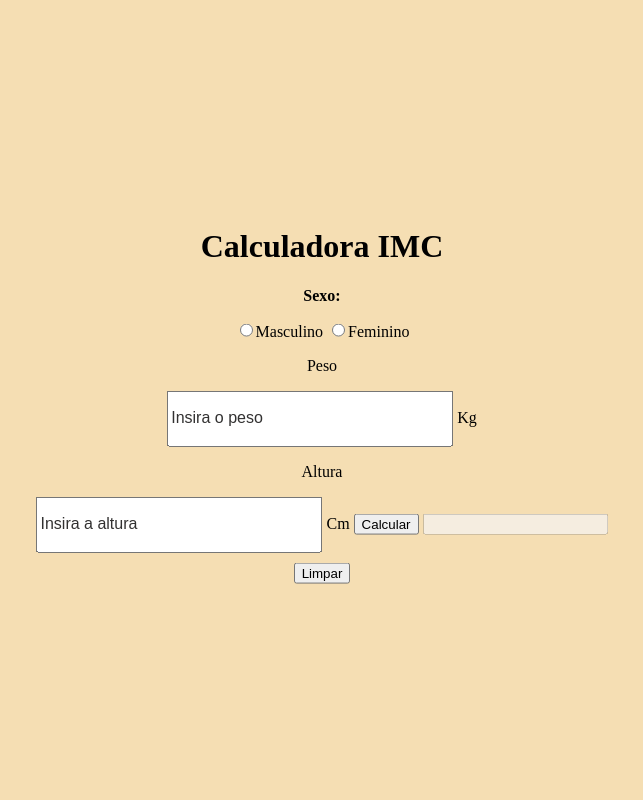
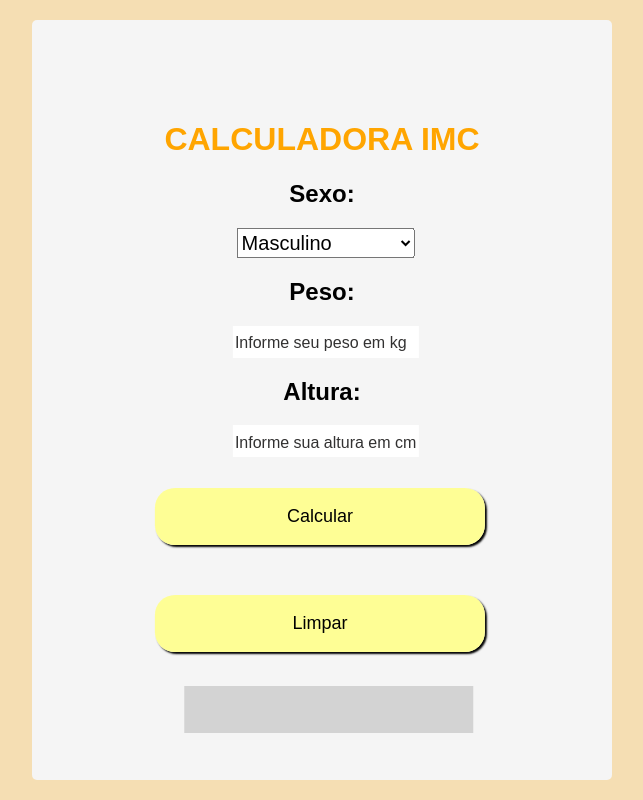
Before and after one commit to Soares007/calculadora-imc-fatec, a plain HTML site: page index.html in a window 1280 px wide. Shown: the whole page, without its empty margins (318-961 px from the left). Drawn offline with Linux system fonts and the light colour scheme.

Commit message:
Calculadora versão Final

```diff
--- a/index.html
+++ b/index.html
@@ -1,6 +1,5 @@
 <!DOCTYPE html>
 <html lang="pt-br">
-
 <head>
     <meta charset="UTF-8">
     <meta http-equiv="X-UA-Compatible" content="IE=edge">
@@ -8,29 +7,27 @@
     <link rel="stylesheet" href="style.css">
     <title>CALCULADORA IMC</title>
 </head>
+<body>
+    <div class="card">
+    <h1>CALCULADORA IMC</h1>
+    <form>
+        <h2>Sexo:</h2>
+        <select name="sexo" id="sexo">
+            <option value="M">Masculino</option>
+            <option value="F">Feminino</option>
+        </select>
+        <p><h2>Peso:</h2></p>
+        <input class="infos" type="number" id="peso" placeholder="Informe seu peso em kg">
+        <p><h2>Altura:</h2></p>
+        <input class="infos" type="number" id="altura" placeholder="Informe sua altura em cm">
+        <p><input id='btn_calcular' class='botao' type="button" value="Calcular"></p>
+        <br>
+        <p><input id="btn_reset" type="reset" class="botao" value="Limpar"></p>
+        <br>
+        <input type="text" id="result" disabled>
 
-<body>
-    <header>
-        <div class="container">
-        <h1 class="title">Calculadora IMC</h1>
-        <p class="text"><b>Sexo:</b></p>
-        <input type="radio" name="sexo" value="M">Masculino</input>
-        <input type="radio" name="sexo" value="F">Feminino</input>
-        <p class="text">Peso</p>
-        <input class="replybox" type="number" id="peso" placeholder="Insira o peso"></input>
-        <span class="medida">Kg</span>
-        <p class="text">Altura</p>
-        <input class="replybox" type="number" id="altura" placeholder="Insira a altura"></input>
-        <span class="medida">Cm</span>
-
-        <input id='btn_calcular' class='btnCalcular' type="button" value="Calcular">
-        <input type="text" id="result" disabled></input>
-        <button type="reset" class="btnReset" value="Limpar">Limpar</button>
-        </form>
-        </div>
-    </header>
-
+    </form>
+    </div>
     <script type="text/javascript" src="script.js"></script>
 </body>
-
 </html>
--- a/style.css
+++ b/style.css
@@ -1,34 +1,96 @@
-body{
+body {
+  padding: 0;
+  margin: 0;
+  display: flex;
+  justify-content: center;
   background-color: wheat;
+  font-family: Arial, Helvetica, sans-serif;
 }
 
-header{
+.card {
+  padding: 5rem 5rem 5rem 5rem;
+  background-color: whitesmoke;
+  position: absolute;
+  width: 420px;
+  height: 600px;
+  left: 0;
+  right: 0;
+  margin: auto;
+  top: 50vh;
+  transform: translateY(-50%);
+  border-radius: 5px;
+}
+
+.botao {
+  text-align: center;
+  font-size: 18px;
+  width: 100%;
+  padding: 18px;
+  background-color: rgba(255, 255, 145, 0.951);
+  color: black;
+  cursor: pointer;
+  border: none;
+  transform: translateY(25%) translateX(3%);
+}
+
+select {
+  width: 178px;
+  height: 30px;
+  font-size: 20px;
+  transform: translateX(70%);
+}
+
+h1 {
+  align-items: center;
+  text-align: center;
+  color: orange;
+}
+
+h2 {
   align-items: center;
   text-align: center;
   color: black;
 }
 
-.replybox {
-  height: 50px;
-  width: 278px;
-}
-
-.container {
-
-  border: 5px skyblue;
-  margin: auto;
-  text-align: center;
-  position: absolute;
-  top: 50%;
-  left: 50%;
-  transform: translate(-50%, -50%);
+#peso {
+  border: none;
+  width: 182px;
+  height: 30px;
+  font-size: 20px;
+  transform: translateX(65%);
 }
 
 
-form{
-  display: flex;
-  flex-direction: column;
-  align-items: center;
+#altura {
+  border: none;
+  width: 182px;
+  height: 30px;
+  font-size: 20px;
+  transform: translateX(65%);
+}
+#result {
+  border: none;
+  width: fit-content;
+  font-size: 20px;
+  padding: 12px;
+  background-color: #d3d3d3;
+  color: black;
+  transform: translateX(25%);
+}
+
+#btn_calcular {
+  width: 330px;
+  transform: translateX(13%);
+  margin-top: 15px;
+  border-radius: 20px;
+  box-shadow: 2px 2px 2px black;
+}
+
+#btn_reset {
+  width: 330px;
+  transform: translateX(13%);
+  border-radius: 20px;
+  box-shadow: 2px 2px 2px black;
 }
 
 
@@ -38,23 +100,12 @@ form{
   font-family: Arial, Helvetica, sans-serif;
 }
 
-.butnCalcular{
- margin: 10px;
- width: fit-content;
- height: fit-content;
-}
-
-.btnReset {
-  margin: 10px;
-  width: fit-content;
-  height: fit-content;
- }
 
 input::-webkit-outer-spin-button,
 input::-webkit-inner-spin-button {
--webkit-appearance: none;
-margin: 0;
+  -webkit-appearance: none;
+  margin: 0;
 }
-input[type=number] {
--moz-appearance: textfield;
+input[type="number"] {
+  -moz-appearance: textfield;
 }
```
